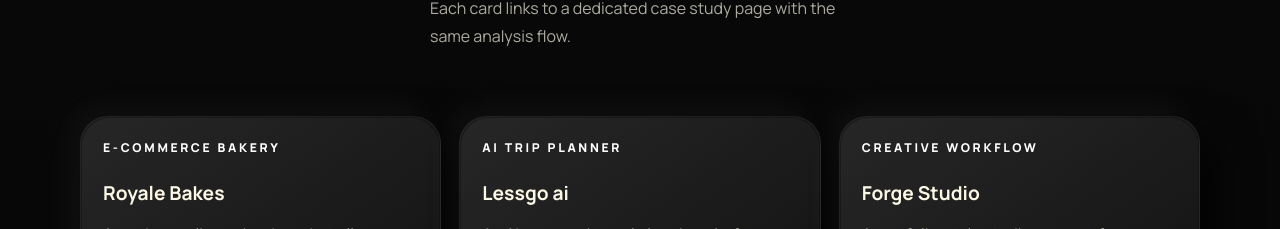
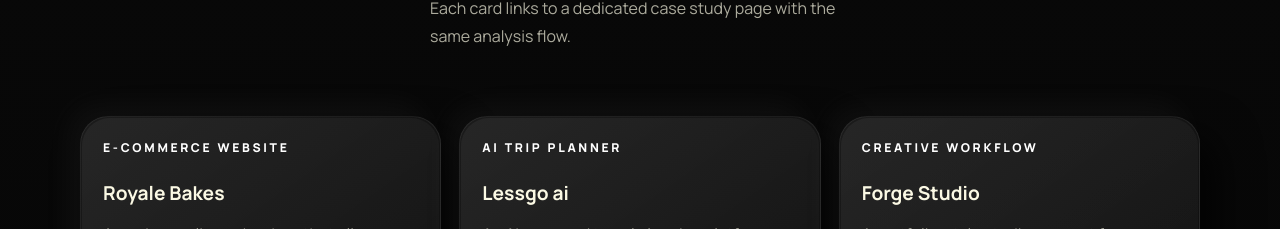
Before and after one commit to itsmierrrrr/Project-Analysis, a React (Vite) app: page /#/ in a window 1280 px wide. Shown: the part 1090-1319 px from the top of the page. Built offline with nearby package versions, Linux system fonts and the light colour scheme.

Commit message:
info update

```diff
--- a/src/data/projects.js
+++ b/src/data/projects.js
@@ -2,7 +2,7 @@
   {
     slug: "royale-bakes",
     title: "Royale Bakes",
-    category: "E-Commerce Bakery",
+    category: "E-Commerce Website",
     summary:
       "A modern online cake shop that allows customers to browse, customize, and order freshly baked cakes with a seamless shopping experience.",
     overview:
```
